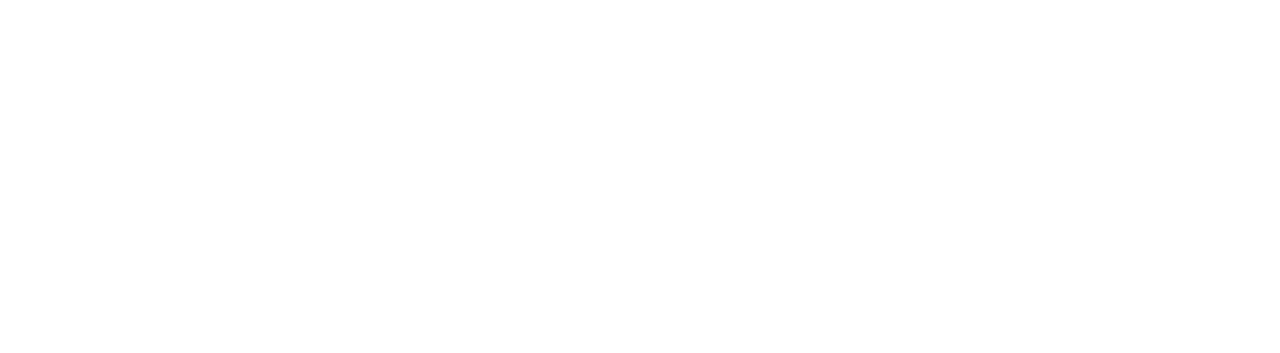
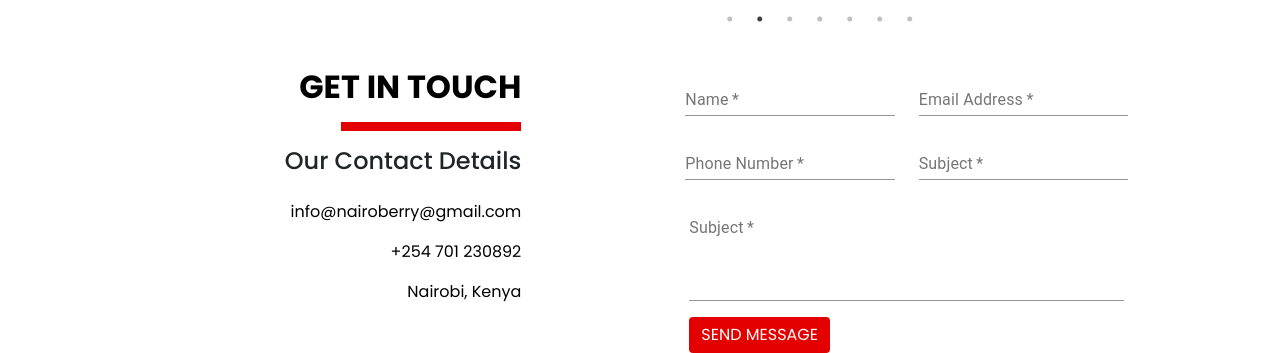
Before and after one commit to neezystudio/nairobarry-frontend, a React (Create React App) app: page / in a window 1280 px wide. Shown: the part 1838-2191 px from the top of the page. Before the commit the page ends 1842 px from the top, so only its background shows below. Built offline with nearby package versions, Linux system fonts and the light colour scheme.

Commit message:
feat; COntact Section

```diff
--- a/package.json
+++ b/package.json
@@ -5,6 +5,7 @@
   "dependencies": {
     "@material-ui/core": "^4.12.2",
     "@material-ui/icons": "^4.11.2",
+    "@material-ui/styles": "^4.11.4",
     "@testing-library/jest-dom": "^5.14.1",
     "@testing-library/react": "^11.2.7",
     "@testing-library/user-event": "^12.8.3",
--- /dev/null
+++ b/src/components/common/ContactForm.js
@@ -0,0 +1,163 @@
+import React, { useState } from 'react'
+import { makeStyles } from '@material-ui/core/styles';
+import { TextField } from '@material-ui/core'
+import { Buttons, Column, Container, Form, Placeholder, Rows, Title2, Title4, Wrapper } from '../styled-components/StyledComponents'
+
+const useStyles = makeStyles((theme) => ({
+    root: {
+        '& .MuiTextField-root': {
+        margin: '1rem 0rem 0rem 0rem'
+        },
+    },
+}));
+
+function ContactForm() {
+    const classes = useStyles();
+
+    const [name, setName] = useState();
+    const [email, setEmail] = useState();
+    const [phoneNumber, setPhoneNumber] = useState();
+    const [subject, setSubject] = useState();
+    const [message, setMessage] = useState();
+
+    return (
+        <Wrapper display="flex">
+            <Rows>
+                {/* Contact Information */}
+                <Column md={5}>
+                    <Wrapper
+
+                    >
+                        <Wrapper
+
+                        >
+                            <Wrapper
+                                display="flex"
+                                justifyContent="end"
+                            >
+                                <Title2 fontWeight="bold">GET IN TOUCH</Title2>
+                            </Wrapper>
+
+                           <Wrapper display="flex" justifyContent="end">
+                                <Container
+                                    background="Default"
+                                    height="9px"
+                                    width="80px"
+                                    margin="1-0-0-0"
+                                />
+                           </Wrapper>
+                        </Wrapper>
+
+                        <Wrapper>
+                            <Wrapper
+                                display="flex"
+                                justifyContent="end"
+                                margin="1-0-0-0"
+                            >
+                                <Title4>Our Contact Details</Title4>
+                            </Wrapper>
+                           {[
+                                'info@nairoberry@gmail.com',
+                                '+254 701 230892',
+                                'Nairobi, Kenya'
+                            ].map((data, index) => (
+                                <Wrapper
+                                    key={index}
+                                    display="flex"
+                                    justifyContent="end"
+                                    margin="1-0-0-0"
+                                >
+                                    <Placeholder>{data}</Placeholder>
+                                </Wrapper>
+                            ))}
+                        </Wrapper>
+
+
+                    </Wrapper>
+                </Column>
+
+                {/* Contact Form */}
+                <Column md={7}>
+                    <Form>
+                        {/* <TextField
+                            error
+                            fullWidth
+                            id="standard-error-helper-text"
+                            label="Error"
+                            defaultValue="Hello World"
+                            helperText="Incorrect entry."
+                        /> */}
+                        <Rows>
+                            <Column md={6}>
+                                <TextField
+                                    required
+                                    fullWidth
+                                    label="Name"
+                                    type="text"
+                                    value={name}
+                                    onChange={e => setName(e.target.value)}
+                                />
+                            </Column>
+                            <Column md={6}>
+                                <TextField
+                                    required
+                                    fullWidth
+                                    label="Email Address"
+                                    type="email"
+                                    value={email}
+                                    onChange={e => setEmail(e.target.value)}
+                                />
+                            </Column>
+                        </Rows>
+                        <Rows margin="1-0-0-0">
+                            <Column md={6}>
+                                <TextField
+                                    required
+                                    fullWidth
+                                    label="Phone Number"
+                                    type="number"
+                                    value={phoneNumber}
+                                    onChange={e => setPhoneNumber(e.target.value)}
+                                />
+                            </Column>
+                            <Column md={6}>
+                                <TextField
+                                    required
+                                    fullWidth
+                                    label="Subject"
+                                    type="text"
+                                    value={subject}
+                                    onChange={e => setSubject(e.target.value)}
+                                />
+                            </Column>
+                        </Rows>
+                        <Wrapper margin="1-0-0-0" padding="0-1-0-1">
+                            <TextField
+                                required
+                                fullWidth
+                                multiline
+                                rows={4}
+                                label="Subject"
+                                type="text"
+                                value={subject}
+                                onChange={e => setSubject(e.target.value)}
+                            />
+                        </Wrapper>
+
+                        <Buttons
+                            background="Default"
+                            hoverBackground="Default"
+                            hoverBorder="Default"
+                            margin="2-0-0-1"
+                        >
+                            SEND MESSAGE
+                        </Buttons>
+                    </Form>
+                </Column>
+            </Rows>
+
+        </Wrapper>
+    )
+}
+
+export default ContactForm
--- a/src/components/landing-page/LandingPage.js
+++ b/src/components/landing-page/LandingPage.js
@@ -6,6 +6,7 @@
 import { RecentActors } from '@material-ui/icons';
 import Sponsors from '../common/Sponsors';
 import OurTeam from '../common/OurTeam';
+import ContactForm from '../common/ContactForm';
 
 function LandingPage() {
     const [mobileNav, setMobileNav] = useState(false);
@@ -198,9 +199,18 @@
 
             {/* Our Team */}
             <Container
+                id="team"
                 margin="4-0-0-0"
             >
                 <OurTeam/>
+            </Container>
+
+            {/* Contact Form */}
+            <Container
+                id="contact-us"
+                margin="4-0-0-0"
+            >
+                <ContactForm/>
             </Container>
         </Section>
     )
--- a/src/components/styled-components/StyledComponents.js
+++ b/src/components/styled-components/StyledComponents.js
@@ -58,6 +58,9 @@
         margin === "3-0-0-0" ? "3rem 0rem 0rem 0rem" : "0rem 0rem 0rem 0rem" &&
         margin === "5-0-0-0" ? "5rem 0rem 0rem 0rem" : "0rem 0rem 0rem 0rem"
     )};
+    padding: ${({padding}) => (
+        padding === "0-1-0-1" ? "0rem 1rem 0rem 1rem" : "none"
+    )};
 
     @media screen and (max-width: 768px){
         display: ${({navigation}) => (
@@ -90,6 +93,9 @@
 
 export const Rows = styled(Row)`
     width: 100% !important;
+    margin: ${({margin}) => (
+        margin === "1-0-0-0" ? "1rem 0rem 0rem 0rem" : "0rem 0rem 0rem 0rem"
+    )};
 `;
 
 export const Column = styled(Col)`
@@ -106,7 +112,8 @@
         padding === "1rem 2rem 1rem 2rem" ? "1rem 2rem 1rem 2rem" : "none"
     )};
     margin: ${({margin}) => (
-        margin === "3-0-0-0" ? "3rem 0rem 0rem 0rem" : "0rem 0rem 0rem 0rem"
+        margin === "3-0-0-0" ? "3rem 0rem 0rem 0rem" : "0rem 0rem 0rem 0rem" &&
+        margin === "2-0-0-1" ? "1rem 0rem 0rem 1rem" : "0rem 0rem 0rem 0rem"
     )};
     transition: .3s all;
 
@@ -182,6 +189,10 @@
     )};
 `;
 
+export const Form = styled.form`
+    padding: 0rem 8rem;
+`;
+
 
 // Navigation
 export const MenuBars = styled.i`
```
Also changed, not shown: 1 other file (tests, documents, lock files or other folders).
